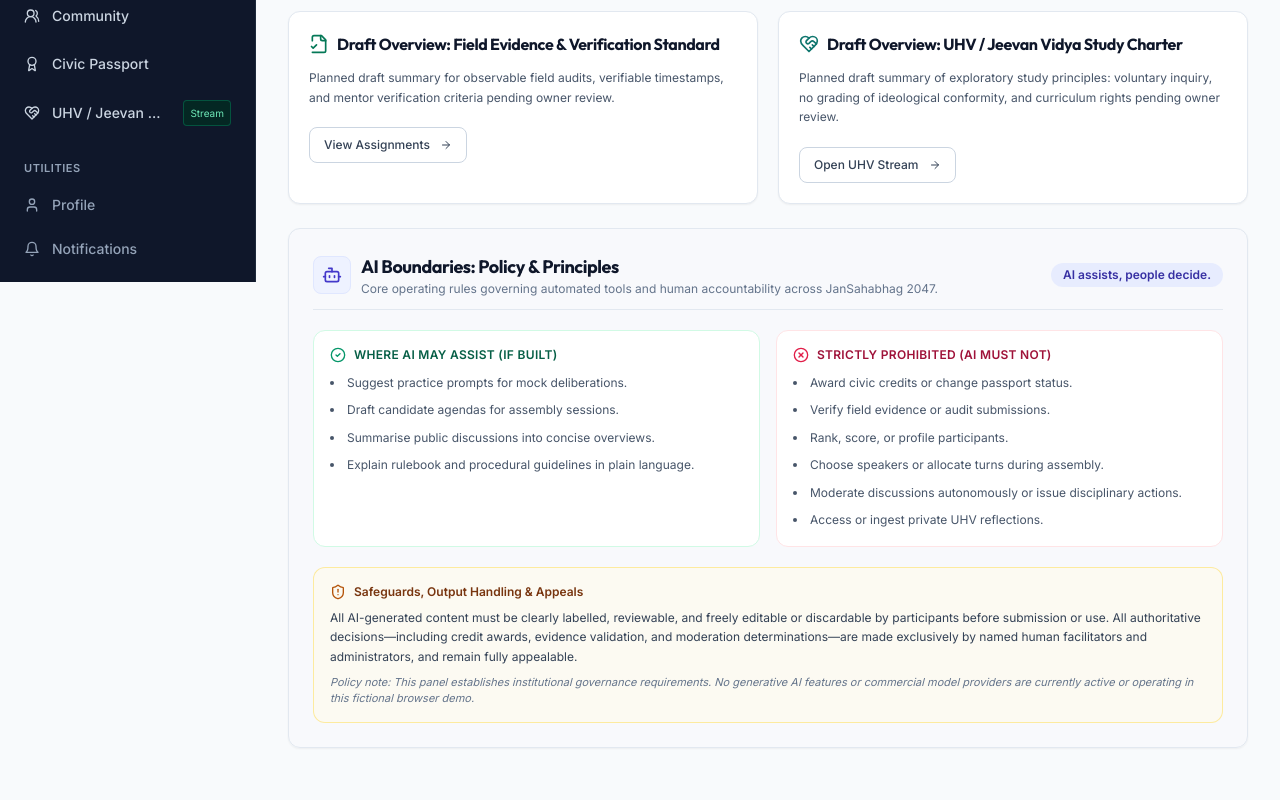
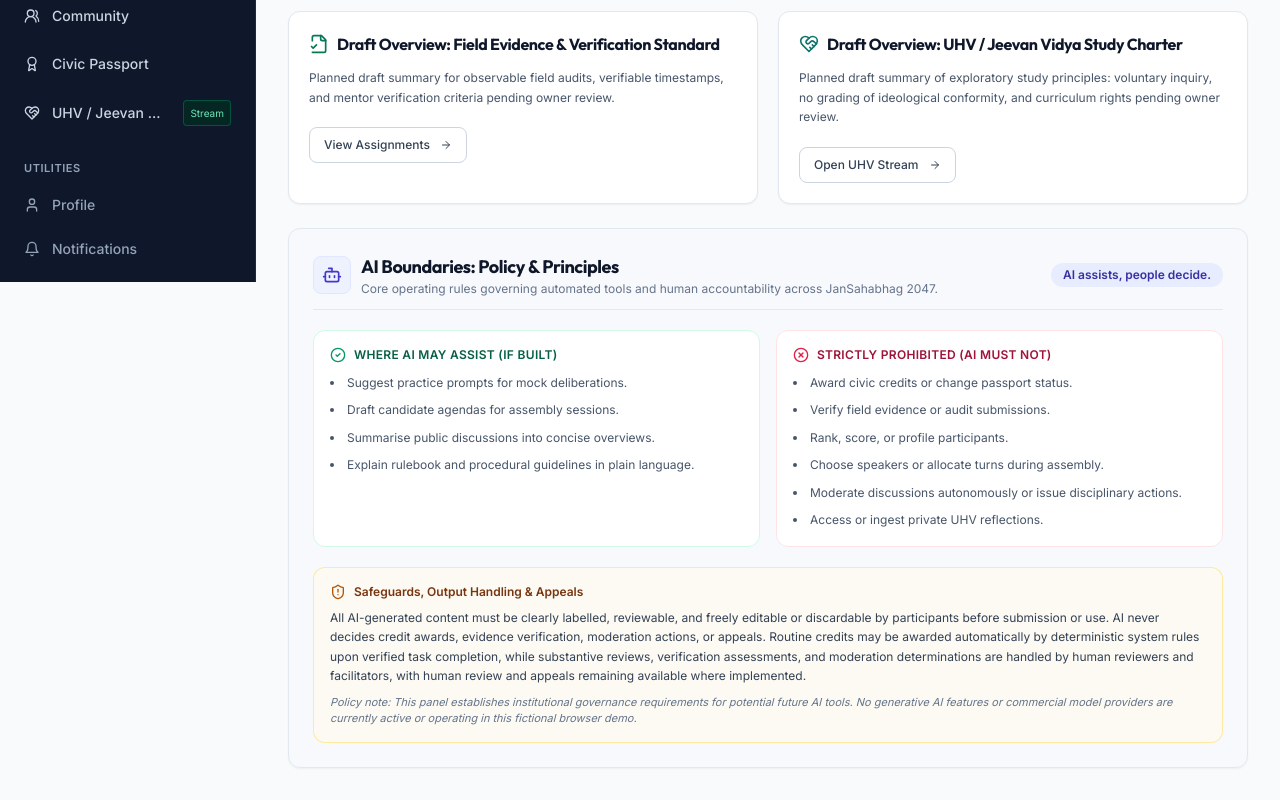
Before and after one commit to Laluboom/jansahabhag-2047-demo, a React (Vite) app: page /help in a window 1280 px wide. Shown: the part 518-1318 px from the top of the page. Built offline with nearby package versions, Linux system fonts and the light colour scheme.

Commit message:
fix(rules): clarify automated deterministic awards vs AI decisions in AI boundaries panel

```diff
--- a/src/components/layout/HelpRulebooksPage.tsx
+++ b/src/components/layout/HelpRulebooksPage.tsx
@@ -193,10 +193,10 @@ export const HelpRulebooksPage: React.FC = () => {
             <span>Safeguards, Output Handling & Appeals</span>
           </div>
           <p className="leading-relaxed">
-            All AI-generated content must be clearly labelled, reviewable, and freely editable or discardable by participants before submission or use. All authoritative decisions—including credit awards, evidence validation, and moderation determinations—are made exclusively by named human facilitators and administrators, and remain fully appealable.
+            All AI-generated content must be clearly labelled, reviewable, and freely editable or discardable by participants before submission or use. AI never decides credit awards, evidence verification, moderation actions, or appeals. Routine credits may be awarded automatically by deterministic system rules upon verified task completion, while substantive reviews, verification assessments, and moderation determinations are handled by human reviewers and facilitators, with human review and appeals remaining available where implemented.
           </p>
           <p className="text-[11px] text-slate-500 italic">
-            Policy note: This panel establishes institutional governance requirements. No generative AI features or commercial model providers are currently active or operating in this fictional browser demo.
+            Policy note: This panel establishes institutional governance requirements for potential future AI tools. No generative AI features or commercial model providers are currently active or operating in this fictional browser demo.
           </p>
         </div>
       </Card>
```
Also changed, not shown: 1 other file (tests, documents, lock files or other folders).
